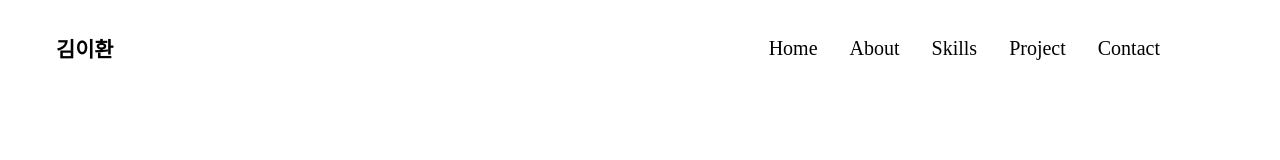
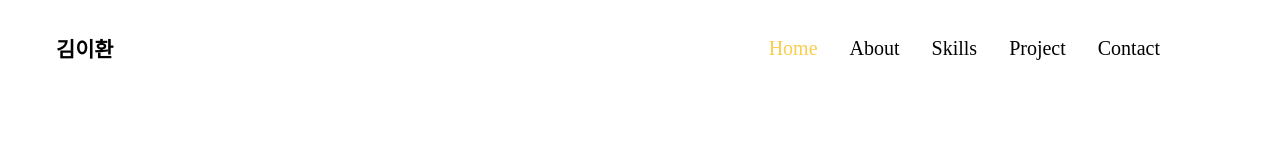
Before and after one commit to KimIHwan/Portfolio, a React (Create React App) app: page / in a window 1280 px wide. In both pictures the pointer is over the item "Home". Shown: the top 160 px of the page. Built offline with nearby package versions, Linux system fonts and the light colour scheme; a web font is replaced by a local one.

Commit message:
Navbar hover color error

```diff
--- a/src/Components/Navbar/Navbar.css
+++ b/src/Components/Navbar/Navbar.css
@@ -38,8 +38,8 @@
     margin-right: 4rem;
 }
 
-/* 메뉴에 마우스 갖다댈 시*/
-.n-list>ul>li:hover{
+/* 메뉴에 마우스 갖다댈 시 */
+.n-list>ul>a>li:hover{
     cursor: pointer;
     color: var(--yellow2);
 }
--- a/src/Components/Navbar/Navbar.jsx
+++ b/src/Components/Navbar/Navbar.jsx
@@ -13,7 +13,6 @@ function Navbar() {
         <div className="n-right">
             <div className="n-list">
                 <ul style={{listStyleType: 'none'}}>
-
                     <Link spy={true} to='Navbar' smooth={true} activeClass='activeClass'>
                         <li>Home</li>
                     </Link>
```
